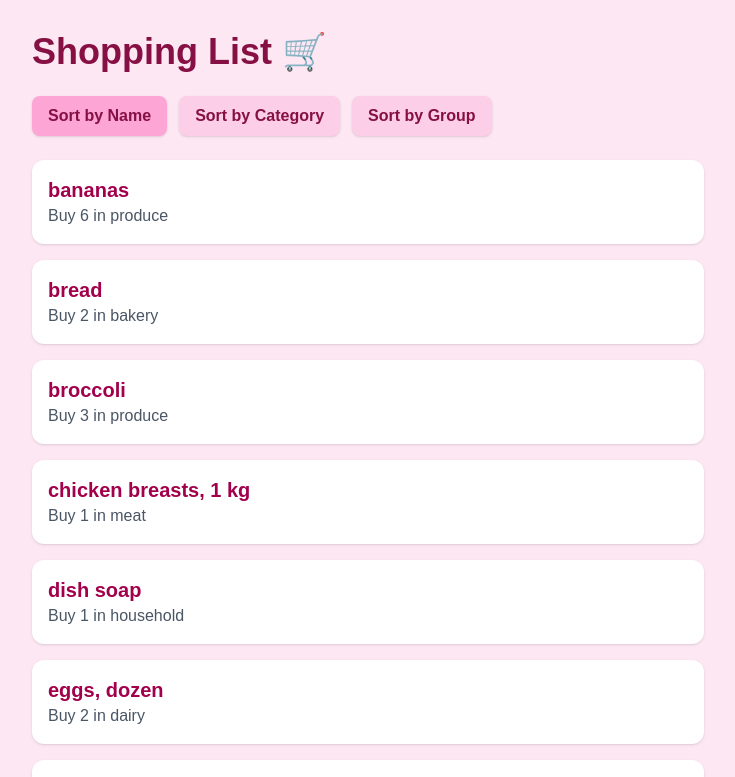
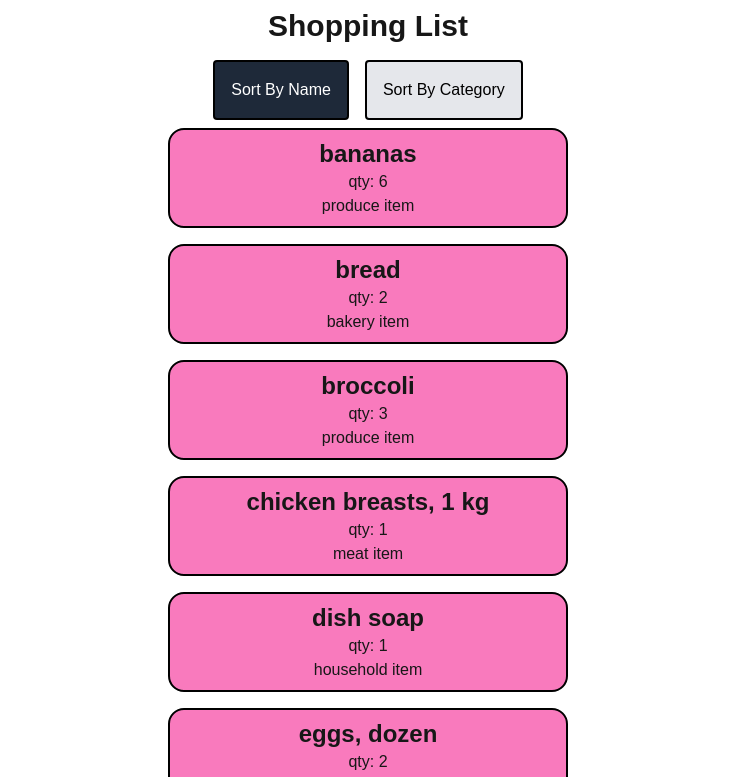
Before and after one commit to shorthippo/cprg306-assignments, a Next.js app: page /week-6 in a window 1280 px wide. Shown: the top 777 px of the page, without its empty margins (272-1007 px from the left). Built offline with nearby package versions, Linux system fonts and the light colour scheme.

Commit message:
Revert "Merge branch 'master' into Krisha"
This reverts commit 8894eed9a7a2eba91a303a6c022aa7a6cf02e190, reversing
changes made to fb540f7645cc7b8af7db84898fc93c53c7b1396c.

```diff
--- a/app/layout.js
+++ b/app/layout.js
@@ -12,8 +12,8 @@ const geistMono = Geist_Mono({
 });
 
 export const metadata = {
-  title: "CPRG 306 Assignments",
-  description: "Web Development 2 Assignments",
+  title: "Shopping List",
+  description: "Generated by create next app",
 };
 
 export default function RootLayout({ children }) {
--- a/app/week-3/item.js
+++ b/app/week-3/item.js
@@ -1,13 +1,12 @@
-export default function Item({ name, quantity, category }) {
-  return (
-    <li className="bg-white p-4 mb-4 rounded-xl shadow">
-      <h2 className="text-xl font-bold text-blue-800">
-        {name}
-      </h2>
-
-      <p className="text-gray-600">
-        Buy {quantity} in {category}
-      </p>
-    </li>
-  );
+export default function Item( {item} ) {
+    const { name, quantity, category } = item;
+    return (
+        <section className="flex justify-center items-center">
+            <ul className="p-2 bg-pink-500/65 rounded-2xl w-100 text-center border-2 border-black">
+                <li><h2 className="font-bold text-2xl">{name}</h2></li>
+                <li><h2>grab: {quantity}</h2></li>
+                <li><h2>find this item in {category}</h2></li>
+            </ul>
+        </section>
+    )
 }
--- a/app/week-3/page.js
+++ b/app/week-3/page.js
@@ -1,17 +1,10 @@
 import ItemList from "./item-list";
 
 export default function Page() {
-  return (
-    <main className="min-h-screen bg-blue-100 p-8">
-      <div className="max-w-2xl mx-auto">
-
-        <h1 className="text-4xl font-bold text-blue-900 mb-6">
-          Shopping List 🛒
-        </h1>
-
-        <ItemList />
-
-      </div>
-    </main>
-  );
+    return (
+        <main>
+            <h1 className="text-center text-3xl font-extrabold p-2">Shopping List</h1>
+            <ItemList/>
+        </main>
+    )
 }
--- a/app/week-5/new-item.js
+++ b/app/week-5/new-item.js
@@ -1,76 +1,87 @@
-"use client"
+"use client";
+
 import { useState } from "react";
 
 export default function NewItem() {
   const [name, setName] = useState("");
-  const [category, setCategory] = useState("Produce");
   const [quantity, setQuantity] = useState(1);
-  const handleSubmit = (Submission) => {
-    Submission.preventDefault();
-      const newItem = {
-      name: name,
-      category: category,
-      quantity: quantity
-    };
-    console.log(newItem);
-    alert(`Name: ${name}, Quantity: ${quantity}, Category: ${category}`);
+  const [category, setCategory] = useState("produce");
+
+  const handleSubmit = (event) => {
+    event.preventDefault();
+    if (name.trim() === "") {
+      alert("Please enter an item.");
+      return;
+    }
+    let item = { name, quantity, category };
+    console.log(item);
+    alert(`Item added: ${name}, Quantity: ${quantity}, Category: ${category}`);
+
     setName("");
-    setCategory("Produce");
     setQuantity(1);
+    setCategory("produce");
   }
 
   const increment = () => {
-    if (quantity <20) {
-    setQuantity(quantity + 1);}
+    if (quantity < 20) {
+      setQuantity(quantity + 1);
     }
-  const decrement = () => {
-    if (quantity > 1) {
-    setQuantity(quantity - 1);}
   }
 
-return (
-<div className="min-h-screen bg-pink-100 flex items-center justify-center p-4">
-    <div className="w-full max-w-xl bg-white border-2 border-pink-200 rounded-2xl shadow-lg p-6">
+  const decrement = () => {
+    if (quantity > 1 && quantity <= 20) {
+        setQuantity(quantity - 1);
+    }
+  }
 
-      <form onSubmit={handleSubmit}>
+  return (
+    <form onSubmit={handleSubmit} className="flex flex-col gap-4 items-center bg-white p-4 rounded">
+      <input
+        className="border-1 border-black rounded p-2"
+        type="text"
+        value={name}
+        onChange={(event) => setName(event.target.value)}
+        placeholder="Item Name"
+        required
+      />
 
-    <input type="text" value={name} onChange={(Submission) =>
-        setName(Submission.target.value)} placeholder="Item Name" required
-        className="w-full box-border border-2 border-pink-200 bg-pink-50 rounded-lg p-3 text-lg text-gray-800 outline-none focus:border-red-300 mb-5"/>
+      <div className={"flex gap-2 justify-center items-center bg-white w-40 h-15 rounded"}>
+      <p className="text-black font-extrabold p-2.5 border-1 border-black rounded fill-black">{quantity}</p>
+      <button
+        type="button"
+        onClick={decrement}
+        disabled={quantity === 1}
+        className="bg-blue-600 p-3 rounded hover:bg-slate-600 text-white active:bg-red-500"
+      > - </button>
+      <button
+        type="button"
+        onClick={increment}
+        disabled={quantity == 20}
+        className="bg-blue-600 p-3 rounded hover:bg-slate-600 text-white active:bg-red-500"
+      > + </button>
+    </div>
 
-        <div className="flex items-center justify-between gap-3 mb-5">
+      <select
+        className="border-1 border-gray-300 rounded p-2"
+        value={category}
+        onChange={(event) => setCategory(event.target.value)}>
+        <option value="produce">Produce</option>
+        <option value="dairy">Dairy</option>
+        <option value="bakery">Bakery</option>
+        <option value="meat">Meat</option>
+        <option value="frozen foods">Frozen Foods</option>
+        <option value="canned goods">Canned Goods</option>
+        <option value="dry goods">Dry Goods</option>
+        <option value="beverages">Beverages</option>
+        <option value="snacks">Snacks</option>
+        <option value="household">Household</option>
+        <option value="other">Other</option>
+      </select>
 
-          <div className="flex items-center gap-2 shrink-0">
-
-    <p className="border-2 border-pink-200 bg-pink-50 rounded-lg px-4 py-3 text-xl font-bold text-red-500">{quantity}</p>
-
-    <button type="button" onClick={decrement} disabled={quantity === 1}
-    className="bg-pink-200 hover:bg-pink-300 disabled:opacity-50 text-red-600 rounded-lg px-4 py-3 text-xl font-bold">-</button>
-
-    <button type="button" onClick={increment} disabled={quantity === 20}
-    className="bg-red-400 hover:bg-red-500 disabled:opacity-50 text-white rounded-lg px-4 py-3 text-xl font-bold">+</button>
-
-        </div>
-        <select value={category} onChange={(Submission) =>
-        setCategory(Submission.target.value)} className="w-48 min-w-0 border-2 border-pink-200 bg-white text-gray-700 p-3 rounded-lg focus:border-red-300 outline-none">
-
-      <option value="Produce">Produce</option>
-      <option value="Dairy">Dairy</option>
-      <option value="Bakery">Bakery</option>
-      <option value="Meat">Meat</option>
-      <option value="Frozen Foods">Frozen Foods</option>
-      <option value="Canned Goods">Canned Goods</option>
-      <option value="Beverages">Beverages</option>
-      <option value="Snacks">Snacks</option>
-      <option value="Household">Household</option>
-      <option value="Other">Other</option>
-      </select>
-      </div>
-      <button type="submit" className="w-full bg-red-500 hover:bg-red-600 text-white font-bold py-3 px-5 rounded-lg shadow-sm transition-colors">
-      NewItem
-    </button>
+      <button
+      type="submit"
+        className="bg-blue-600 p-3 rounded hover:bg-slate-600 text-white active:bg-red-500"
+        onClick={handleSubmit}> Add Item </button>
     </form>
-    </div>
-</div>
-)
+  );
 }
--- a/app/week-5/page.js
+++ b/app/week-5/page.js
@@ -1,7 +1,9 @@
 import NewItem from "./new-item";
 
 export default function Page() {
-  return (
-    <NewItem/>
-  );
+    return (
+        <main className="flex min-h-screen flex-col items-center justify-between p-24 bg-black">
+            <NewItem />
+        </main>
+    )
 }
--- a/app/week-6/item-list.js
+++ b/app/week-6/item-list.js
@@ -6,96 +6,31 @@ import items from "./items.json";
 
 export default function ItemList() {
   const [sortBy, setSortBy] = useState("name");
+  let itemsCopy = [...items];
 
-  const sortedItems = [...items].sort((a, b) => {
-    if (sortBy === "name") {
-      return a.name.localeCompare(b.name);
-    } else {
-      return a.category.localeCompare(b.category);
-    }
-  });
+  if (sortBy === "name") {
+    itemsCopy.sort((a, b) => a.name.localeCompare(b.name));
+  } else if (sortBy === "category") {
+    itemsCopy.sort((a, b) => a.category.localeCompare(b.category));
+  }
 
-  const groupedItems = [...items]
-  .sort((a,b) => a.name.localeCompare(b.name))
-  .reduce((groups, item) => {
-    if (!groups [item.category]) {
-      groups[item.category] =[];
-    }
-    groups[item.category].push(item);
-    return groups;
-  }, {});
-
-  return (
-    <div>
-      <div className="mb-6 flex flex-wrap gap-3">
+return (
+    <main>
+      <section className="flex flex-row align-center justify-center gap-4 p-2">
         <button
           onClick={() => setSortBy("name")}
-          className={`text-pink-900 font-semibold px-4 py-2 rounded-lg shadow-sm ${
-            sortBy === "name"
-              ? "bg-pink-300"
-              : "bg-pink-200"
-          }`}
-        >
-          Sort by Name
-        </button>
-
+          className={`border-2 border-black p-4 rounded-sm ${sortBy === "name" ? "bg-gray-800 text-white" : "bg-gray-200 text-black"}`}
+        >Sort By Name</button>
         <button
           onClick={() => setSortBy("category")}
-          className={`text-pink-900 font-semibold px-4 py-2 rounded-lg  shadow-sm ${
-            sortBy === "category"
-              ? "bg-pink-300"
-              : "bg-pink-200"
-          }`}
-        >
-          Sort by Category
-        </button>
-        <button
-          onClick={() => setSortBy("group")}
-          className={`text-pink-900 font-semibold px-4 py-2 rounded-lg shadow-sm ${
-            sortBy === "group"
-              ? "bg-pink-300"
-              : "bg-pink-200"
-          }`}
-        >
-          Sort by Group
-        </button>
-      </div>
-
-      {sortBy === "group" ? (
-  <div>
-    {Object.keys(groupedItems)
-      .sort()
-      .map((category) => (
-        <div key={category} className="mb-6">
-          <h2 className="text-2xl font-bold text-pink-800 mb-3 capitalize">
-            {category}
-          </h2>
-
-          <ul>
-            {groupedItems[category].map((item) => (
-              <Item
-                key={item.id}
-                name={item.name}
-                quantity={item.quantity}
-                category={item.category}
-              />
-            ))}
-          </ul>
-        </div>
-      ))}
-  </div>
-) : (
-  <ul>
-    {sortedItems.map((item) => (
-      <Item
-        key={item.id}
-        name={item.name}
-        quantity={item.quantity}
-        category={item.category}
-      />
-    ))}
-  </ul>
-)}
-    </div>
-  );
+          className={`border-2 border-black p-4 rounded-sm ${sortBy === "category" ? "bg-gray-800 text-white" : "bg-gray-200 text-black"}`}
+        >Sort By Category</button>
+      </section>
+      <section className="flex flex-col align-center justify-center gap-4">
+        {itemsCopy.map((item) => (
+          <Item key={item.id} item={item} />
+        ))}
+      </section>
+    </main>
+ )
 }
--- a/app/week-6/item.js
+++ b/app/week-6/item.js
@@ -1,13 +1,12 @@
-export default function Item({ name, quantity, category }) {
-  return (
-    <li className="bg-white p-4 mb-4 rounded-xl shadow">
-      <h2 className="text-xl font-bold text-pink-800">
-        {name}
-      </h2>
-
-      <p className="text-gray-600">
-        Buy {quantity} in {category}
-      </p>
-    </li>
-  );
+export default function Item( {item} ) {
+    const { name, quantity, category } = item;
+    return (
+        <section className="flex justify-center items-center">
+            <ul className="p-2 bg-pink-500/65 rounded-2xl w-100 text-center border-2 border-black">
+                <li><h2 className="font-bold text-2xl">{name}</h2></li>
+                <li><h2>qty: {quantity}</h2></li>
+                <li><h2>{category} item</h2></li>
+            </ul>
+        </section>
+    )
 }
--- a/app/week-6/page.js
+++ b/app/week-6/page.js
@@ -1,17 +1,10 @@
 import ItemList from "./item-list";
 
 export default function Page() {
-  return (
-    <main className="min-h-screen bg-pink-100 p-8">
-      <div className="max-w-2xl mx-auto">
-
-        <h1 className="text-4xl font-bold text-pink-900 mb-6">
-          Shopping List 🛒
-        </h1>
-
-        <ItemList />
-
-      </div>
-    </main>
-  );
+    return (
+        <main>
+            <h1 className="text-center text-3xl font-extrabold p-2">Shopping List</h1>
+            <ItemList/>
+        </main>
+    )
 }
```
Also changed, not shown: app/page.js (+7 -20 lines), app/week-3/item-list.js (+15 -74 lines), app/week-6/items.json (+11 -12 lines).
